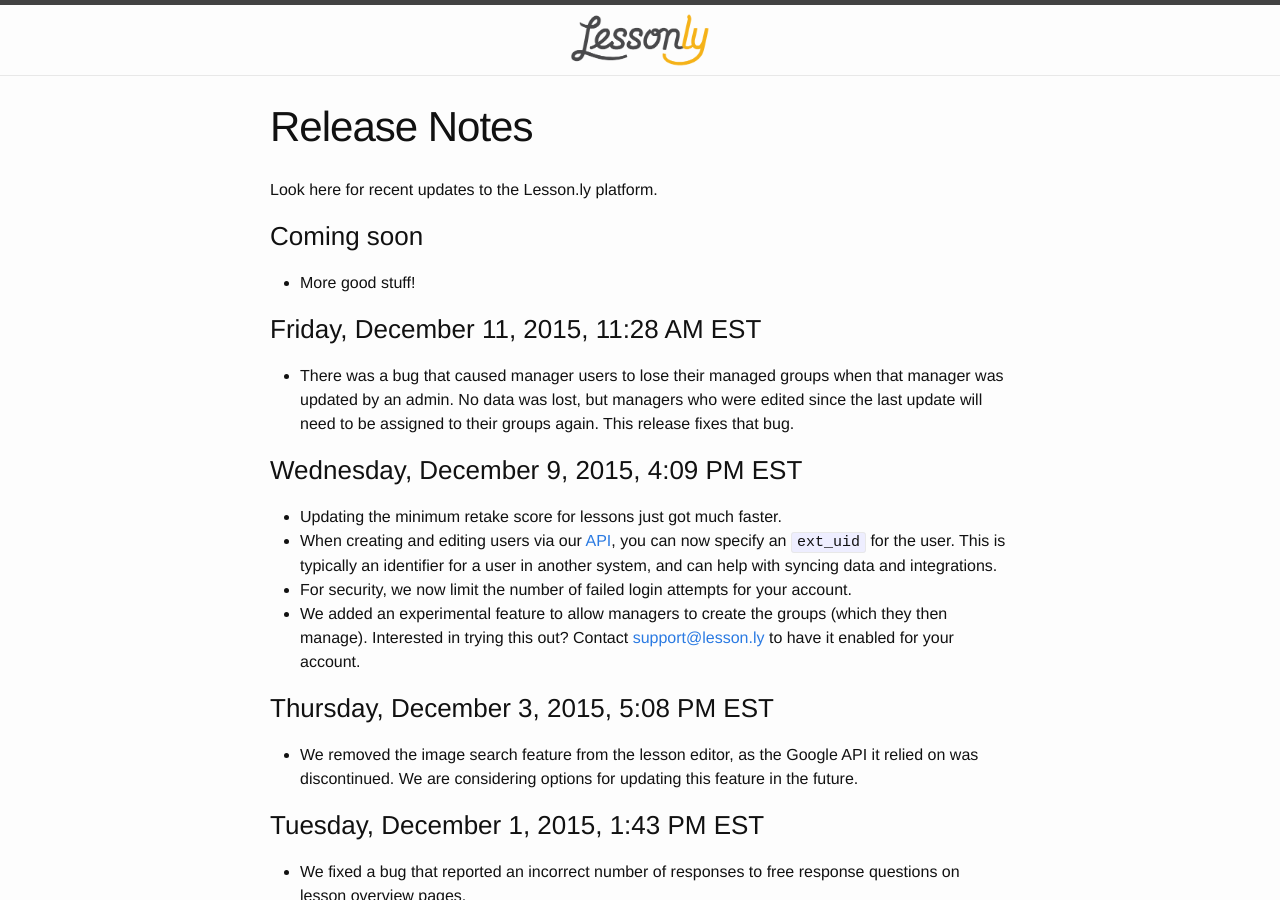
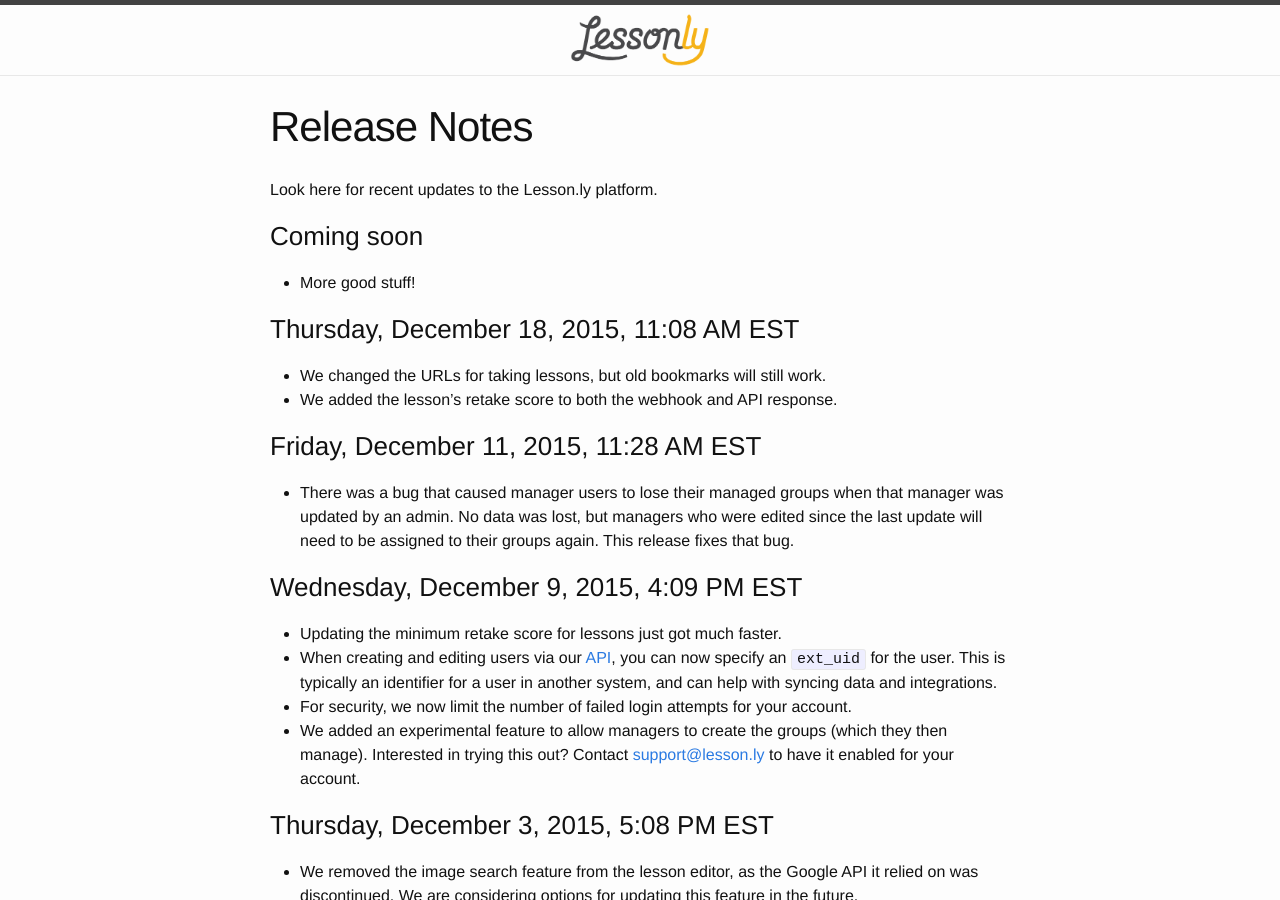
Before and after one commit to isabella232/lessonly.github.io, a Jekyll site: the page built from release-notes.md, in a window 1280 px wide and 900 px high. Built offline with Jekyll 4.4.1, drawn with Linux system fonts in a browser that asks for light colours.

Commit message:
release again!

```diff
--- a/release-notes.md
+++ b/release-notes.md
@@ -9,6 +9,11 @@
 ### Coming soon
 
 - More good stuff!
+
+### Thursday, December 18, 2015, 11:08 AM EST
+
+- We changed the URLs for taking lessons, but old bookmarks will still work.
+- We added the lesson's retake score to both the webhook and API response.
 
 ### Friday, December 11, 2015, 11:28 AM EST
 
```
